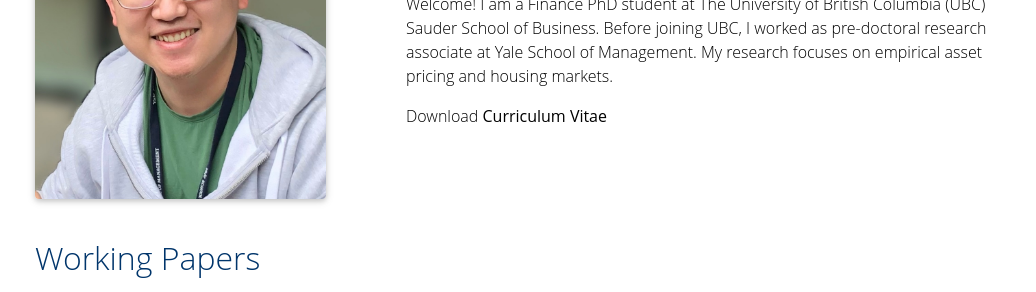
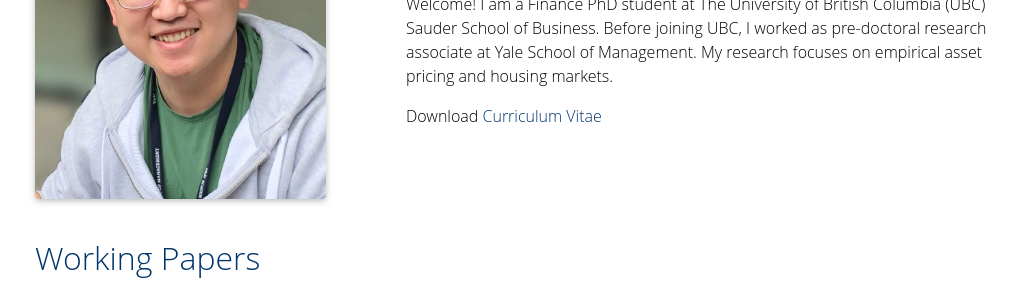
Before and after one commit to gen-li/gen-li.github.io, a Jekyll site: the page built from _pages/about.md, in a window 1280 px wide. Shown: the part 294-586 px from the top of the page, without its empty margins (120-1156 px from the left). Built offline with Jekyll 4.4.1, drawn with Linux system fonts in a browser that asks for light colours; full-size pictures stand in for the smaller copies a plugin makes; comment, search, counter and statistics services are not loaded; a style sheet for code colours, icons or effects is not loaded; grey boxes are pictures that could not be loaded.

```diff
--- a/_pages/about.md
+++ b/_pages/about.md
@@ -38,7 +38,7 @@ social: false  # includes social icons at the bottom of the page
 
 Welcome! I am a Finance PhD student at The University of British Columbia (UBC) Sauder School of Business. Before joining UBC, I worked as pre-doctoral research associate at Yale School of Management. My research focuses on empirical asset pricing and housing markets.
 
-Download [**Curriculum Vitae**](https://www.dropbox.com/scl/fi/s31nxupuyttho03q2nonp/Resume_GenLi.pdf?dl=0&rlkey=34mu0zic5v89qtg3kr9gnxkkg)
+Download [Curriculum Vitae](https://www.dropbox.com/scl/fi/s31nxupuyttho03q2nonp/Resume_GenLi.pdf?dl=0&rlkey=34mu0zic5v89qtg3kr9gnxkkg)
 
 <!-- Write your biography here. Tell the world about yourself. Link to your favorite [subreddit](http://reddit.com). You can put a picture in, too. The code is already in, just name your picture `prof_pic.jpg` and put it in the `img/` folder.
 
```
